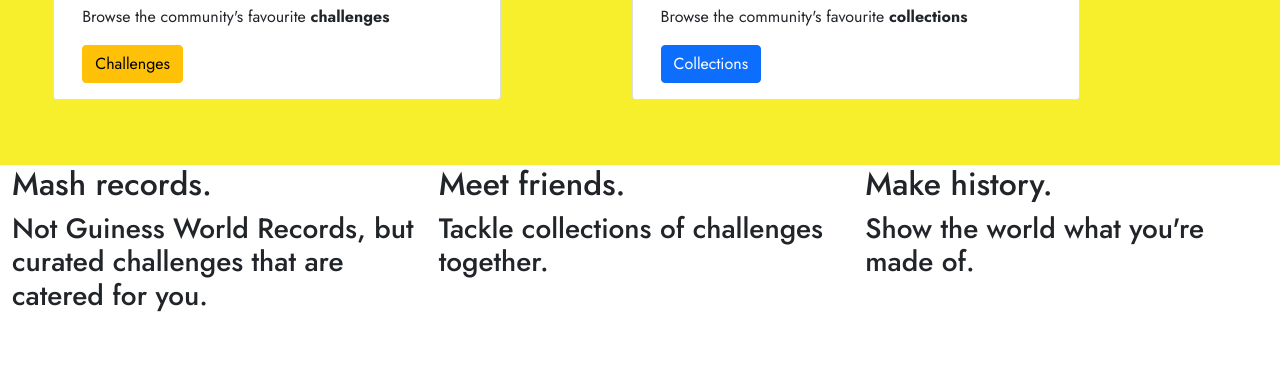
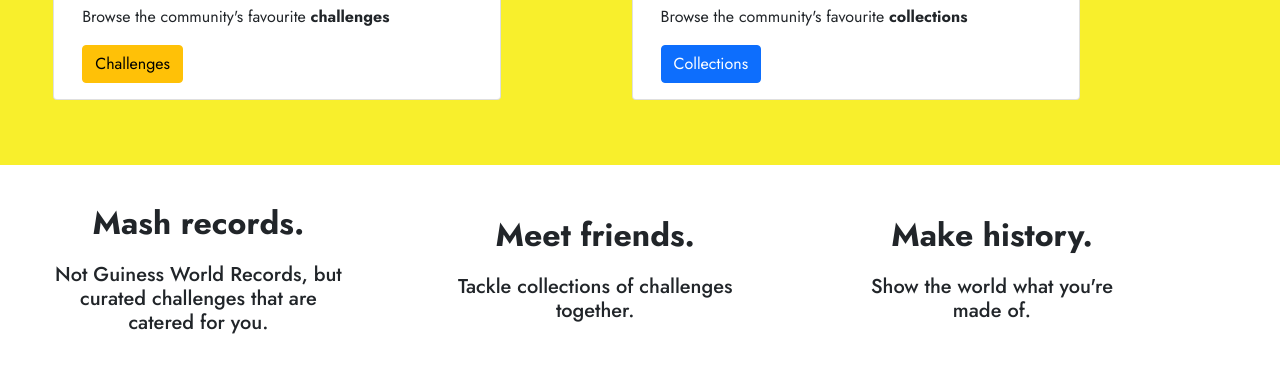
Before and after one commit to getupfitfast/guff_demo, a plain HTML site: page index.html in a window 1280 px wide. Shown: the part 1170-1543 px from the top of the page. Before the commit the page ends 1490 px from the top, so only its background shows below. Drawn offline with nearby package versions, Linux system fonts and the light colour scheme.

Commit message:
Description started

```diff
--- a/css/styles.css
+++ b/css/styles.css
@@ -132,3 +132,12 @@ body {
 }
 
 /* Description */
+.description {
+    font-size: 1rem;
+    margin: 3%;
+}
+
+.description_headings {
+    margin-bottom: 7%;
+    font-weight: 700;
+}
--- a/index.html
+++ b/index.html
@@ -201,17 +201,17 @@
     <!--Brief description section-->
     <div class="container-fluid">
         <div class="row">
-            <div class="col-md-4 description">
-                <h2>Mash records.</h2>
-                <h3>Not Guiness World Records, but curated challenges that are catered for you.</h3>
+            <div class="col-md-3 description d-flex justify-content-center flex-column text-wrap text-center">
+                <h2 class="description_headings">Mash records.</h2>
+                <h5>Not Guiness World Records, but curated challenges that are catered for you.</h5>
             </div>
-            <div class="col-md-4 description">
-                <h2>Meet friends.</h2>
-                <h3>Tackle collections of challenges together.</h3>
+            <div class="col-md-3 description d-flex justify-content-center flex-column text-wrap text-center">
+                <h2 class="description_headings">Meet friends.</h2>
+                <h5>Tackle collections of challenges together.</h5>
             </div>
-            <div class="col-md-4 description">
-                <h2>Make history.</h2>
-                <h3>Show the world what you're made of.</h3>
+            <div class="col-md-3 description d-flex justify-content-center flex-column text-wrap text-center">
+                <h2 class="description_headings">Make history.</h2>
+                <h5>Show the world what you're made of.</h5>
             </div>
         </div>
     </div>
```
